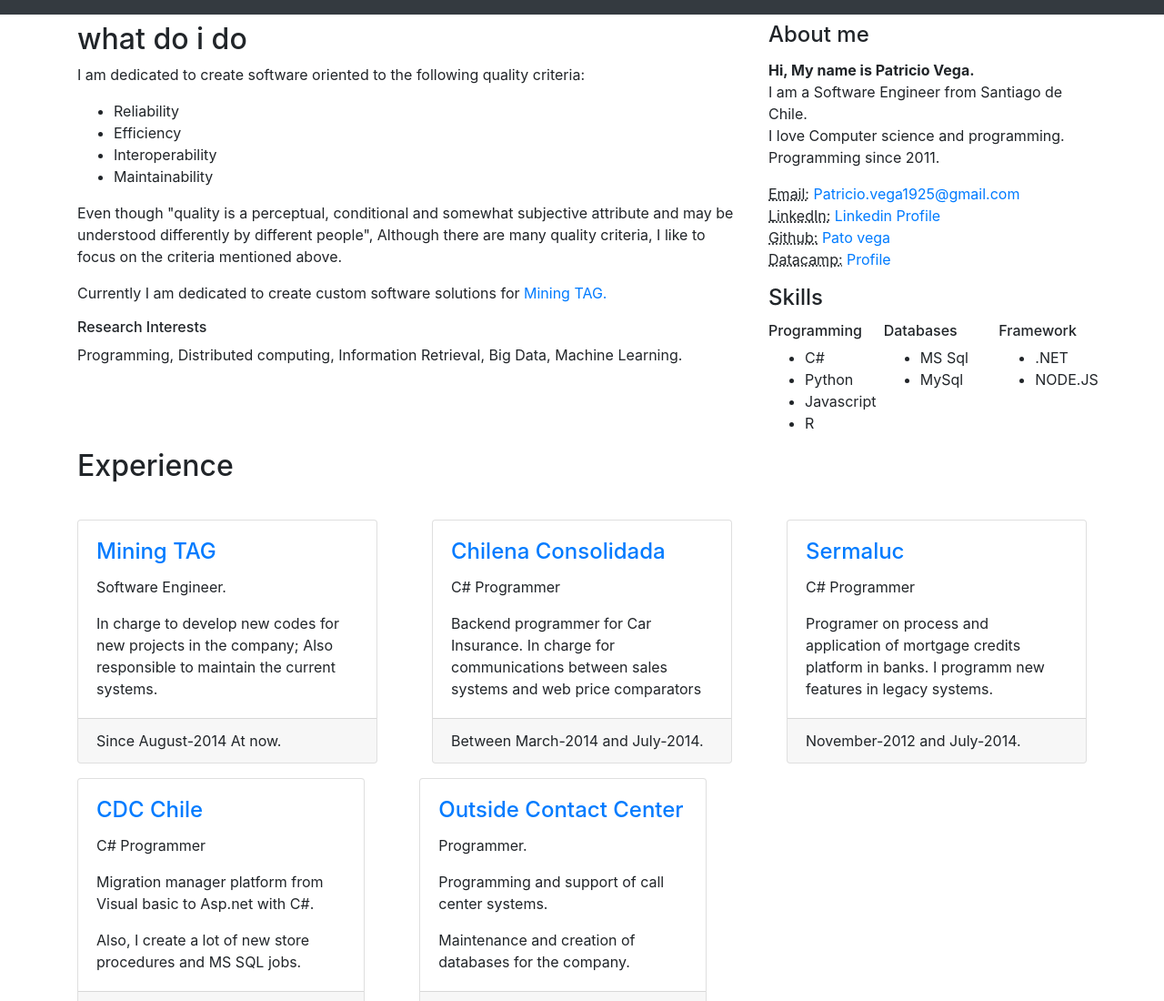
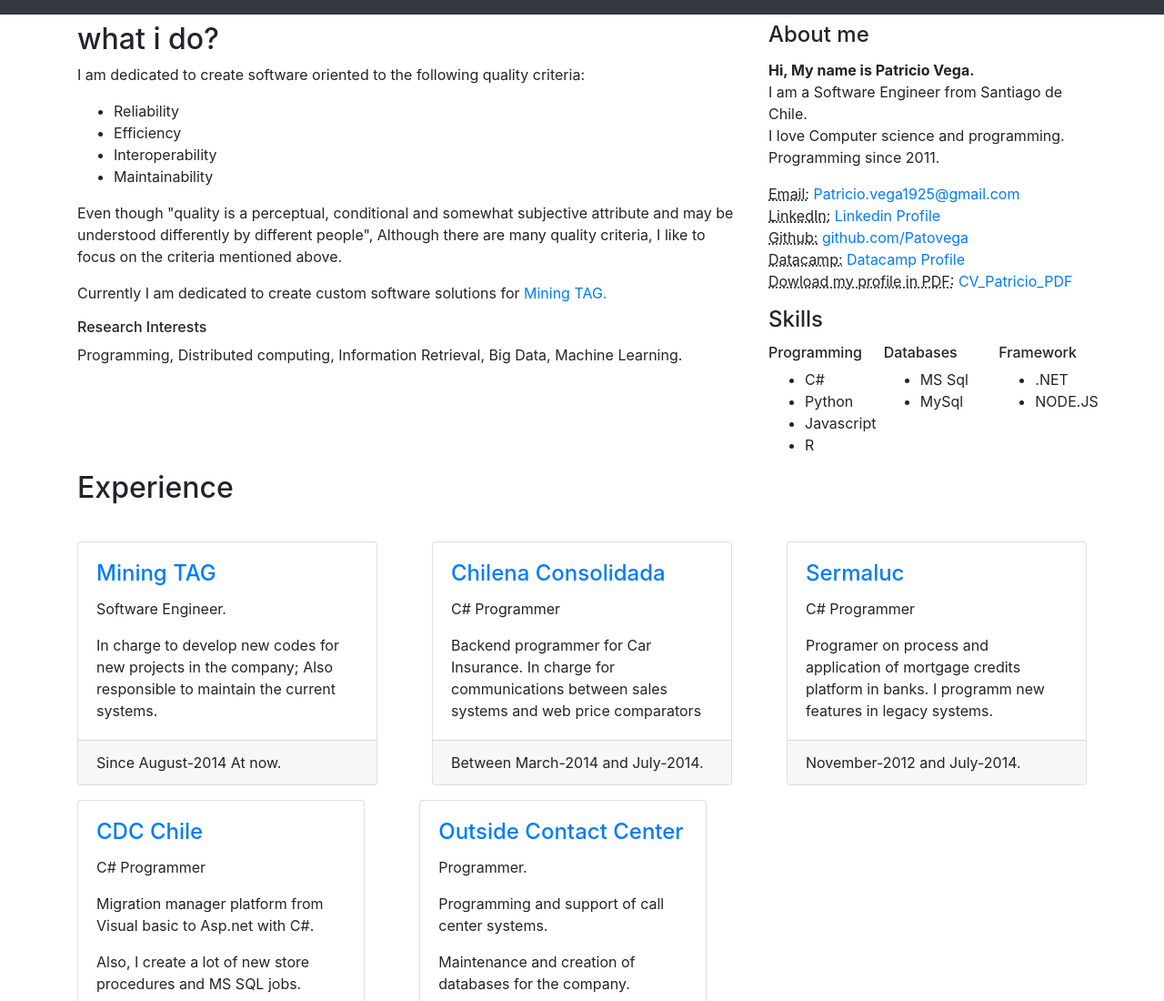
Before and after one commit to patovega/bootstrap_curriculum, a plain HTML site: page index.html in a window 1280 px wide. Shown: the top 1100 px of the page at 91% size. Drawn offline with Linux system fonts and the light colour scheme.

Commit message:
Correcciones

```diff
--- a/index.html
+++ b/index.html
@@ -29,7 +29,7 @@
       <!-- row -->
       <div class="row">
         <div class="col-sm-8">
-          <h2>what do i do</h2>
+          <h2>what i do?</h2>
           <p>I am dedicated to create software oriented to the following quality criteria:</p>
 
               <ul>
@@ -54,14 +54,17 @@
 
             </address>
             <address>
+
               <abbr title="Email">Email:</abbr>
               <a href="mailto:#">Patricio.vega1925@gmail.com</a><br>
               <abbr title="Linkedin">LinkedIn:</abbr>
               <a href="https://www.linkedin.com/in/patricio-vega-34412853/" target="blank_">Linkedin Profile</a><br>
               <abbr title="Github">Github:</abbr>
-              <a href="https://github.com/patovega" target="blank_">Pato vega</a><br>
+              <a href="https://github.com/patovega" target="blank_">github.com/Patovega</a><br>
               <abbr title="Datacamp">Datacamp:</abbr>
-              <a href="https://www.datacamp.com/profile/patricio" target="blank_">Profile</a><br>
+              <a href="https://www.datacamp.com/profile/patricio" target="blank_">Datacamp Profile</a><br>
+              <abbr title="Download PDF">Dowload my profile in PDF:</abbr>
+              <a href="http://patovega.com/cv_patricio_vega_2018.pdf"  target="blank_">CV_Patricio_PDF</a>
             </address>
 
 
```
